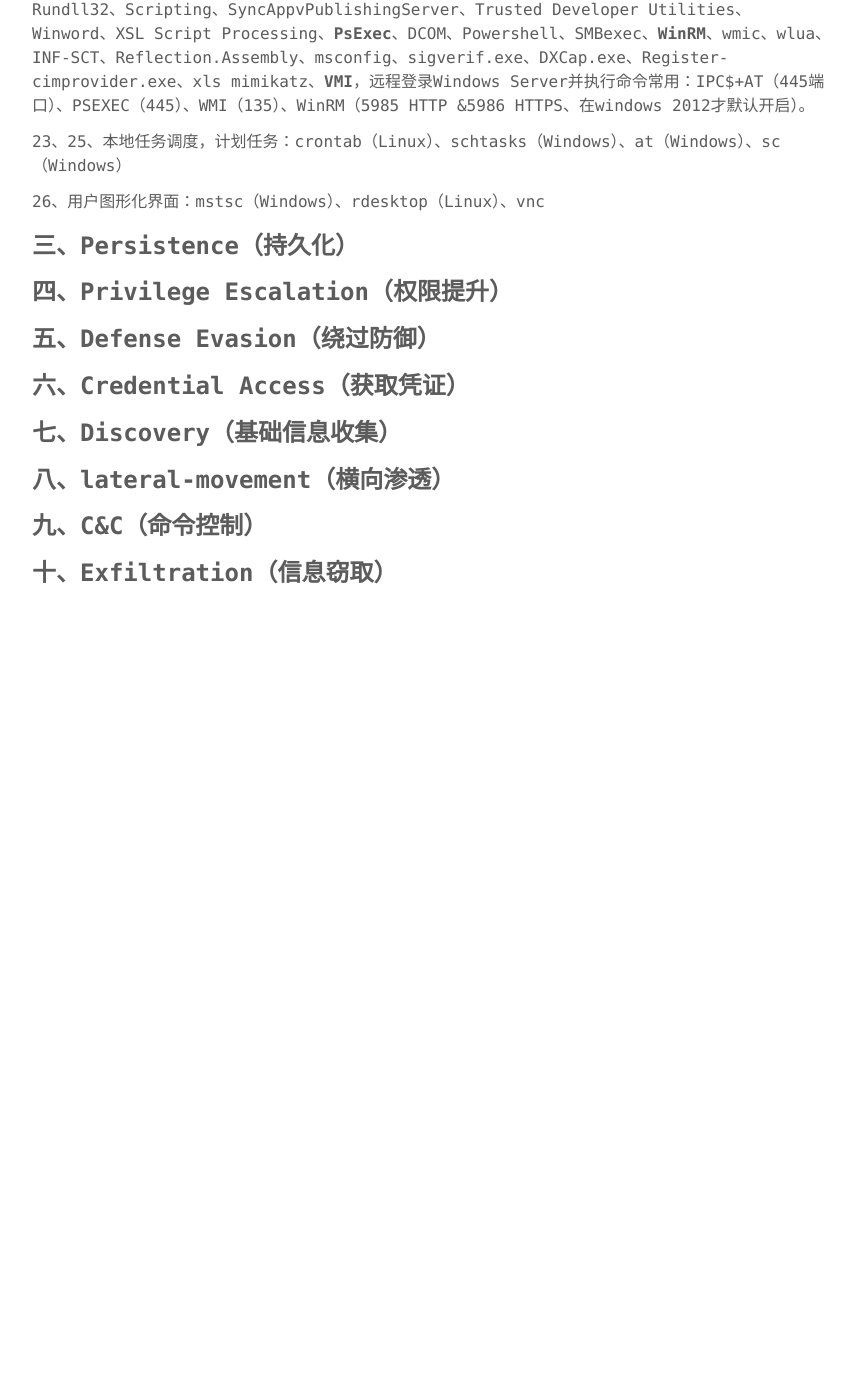
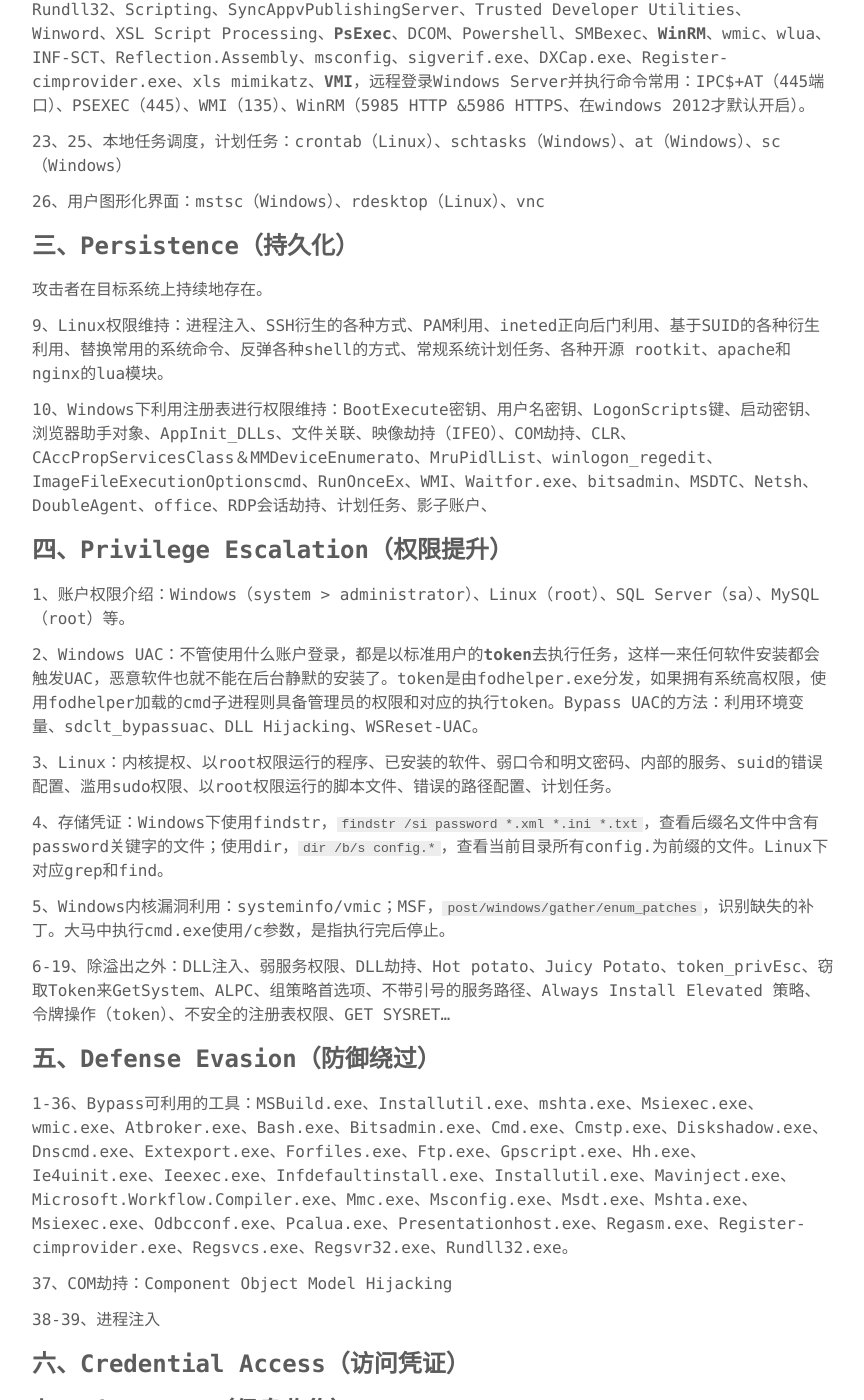
Before and after one commit to SewellDinG/sewellding.github.io, a Jekyll site: the page built from _posts/2020-01-31-《ATT&CK 手册》学习备忘录.md, in a window 1280 px wide and 1400 px high, scrolled down 1124 px. Shown: the whole window, without its empty margins (207-1071 px from the left). Built offline with Jekyll 4.4.1, drawn with Linux system fonts in a browser that asks for light colours; before the commit the page ends 1754 px from its top, so only the background shows below that.

Commit message:
Add ATT&CK Study Memo(#3)

```diff
--- a/_posts/2020-01-31-《ATT&CK 手册》学习备忘录.md
+++ b/_posts/2020-01-31-《ATT&CK 手册》学习备忘录.md
@@ -55,13 +55,37 @@
 
 ### 三、Persistence（持久化）
 
+攻击者在目标系统上持续地存在。
+
+9、Linux权限维持：进程注入、SSH衍生的各种方式、PAM利用、ineted正向后门利用、基于SUID的各种衍生利用、替换常用的系统命令、反弹各种shell的方式、常规系统计划任务、各种开源 rootkit、apache和nginx的lua模块。
+
+10、Windows下利用注册表进行权限维持：BootExecute密钥、用户名密钥、LogonScripts键、启动密钥、浏览器助手对象、AppInit_DLLs、文件关联、映像劫持（IFEO）、COM劫持、CLR、CAccPropServicesClass＆MMDeviceEnumerato、MruPidlList、winlogon_regedit、ImageFileExecutionOptionscmd、RunOnceEx、WMI、Waitfor.exe、bitsadmin、MSDTC、Netsh、DoubleAgent、office、RDP会话劫持、计划任务、影子账户、
+
 ### 四、Privilege Escalation（权限提升）
 
-### 五、Defense Evasion（绕过防御）
+1、账户权限介绍：Windows（system > administrator）、Linux（root）、SQL Server（sa）、MySQL（root）等。
 
-### 六、Credential Access（获取凭证）
+2、Windows UAC：不管使用什么账户登录，都是以标准用户的**token**去执行任务，这样一来任何软件安装都会触发UAC，恶意软件也就不能在后台静默的安装了。token是由fodhelper.exe分发，如果拥有系统高权限，使用fodhelper加载的cmd子进程则具备管理员的权限和对应的执行token。Bypass UAC的方法：利用环境变量、sdclt_bypassuac、DLL Hijacking、WSReset-UAC。
 
-### 七、Discovery（基础信息收集）
+3、Linux：内核提权、以root权限运行的程序、已安装的软件、弱口令和明文密码、内部的服务、suid的错误配置、滥用sudo权限、以root权限运行的脚本文件、错误的路径配置、计划任务。
+
+4、存储凭证：Windows下使用findstr，`findstr /si password *.xml *.ini *.txt`，查看后缀名文件中含有password关键字的文件；使用dir，`dir /b/s config.*`，查看当前目录所有config.为前缀的文件。Linux下对应grep和find。
+
+5、Windows内核漏洞利用：systeminfo/vmic；MSF，`post/windows/gather/enum_patches`，识别缺失的补丁。大马中执行cmd.exe使用/c参数，是指执行完后停止。
+
+6-19、除溢出之外：DLL注入、弱服务权限、DLL劫持、Hot potato、Juicy Potato、token_privEsc、窃取Token来GetSystem、ALPC、组策略首选项、不带引号的服务路径、Always Install Elevated 策略、令牌操作（token）、不安全的注册表权限、GET SYSRET...
+
+### 五、Defense Evasion（防御绕过）
+
+1-36、Bypass可利用的工具：MSBuild.exe、Installutil.exe、mshta.exe、Msiexec.exe、wmic.exe、Atbroker.exe、Bash.exe、Bitsadmin.exe、Cmd.exe、Cmstp.exe、Diskshadow.exe、Dnscmd.exe、Extexport.exe、Forfiles.exe、Ftp.exe、Gpscript.exe、Hh.exe、Ie4uinit.exe、Ieexec.exe、Infdefaultinstall.exe、Installutil.exe、Mavinject.exe、Microsoft.Workflow.Compiler.exe、Mmc.exe、Msconfig.exe、Msdt.exe、Mshta.exe、Msiexec.exe、Odbcconf.exe、Pcalua.exe、Presentationhost.exe、Regasm.exe、Register-cimprovider.exe、Regsvcs.exe、Regsvr32.exe、Rundll32.exe。
+
+37、COM劫持：Component Object Model Hijacking
+
+38-39、进程注入
+
+### 六、Credential Access（访问凭证）
+
+### 七、Discovery（信息收集）
 
 ### 八、lateral-movement（横向渗透）
 
```
